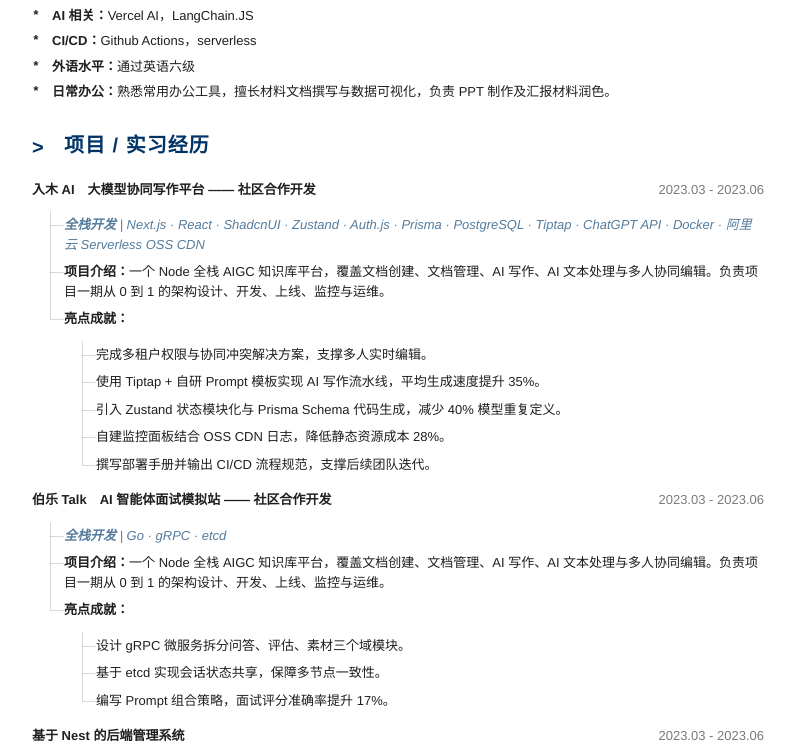
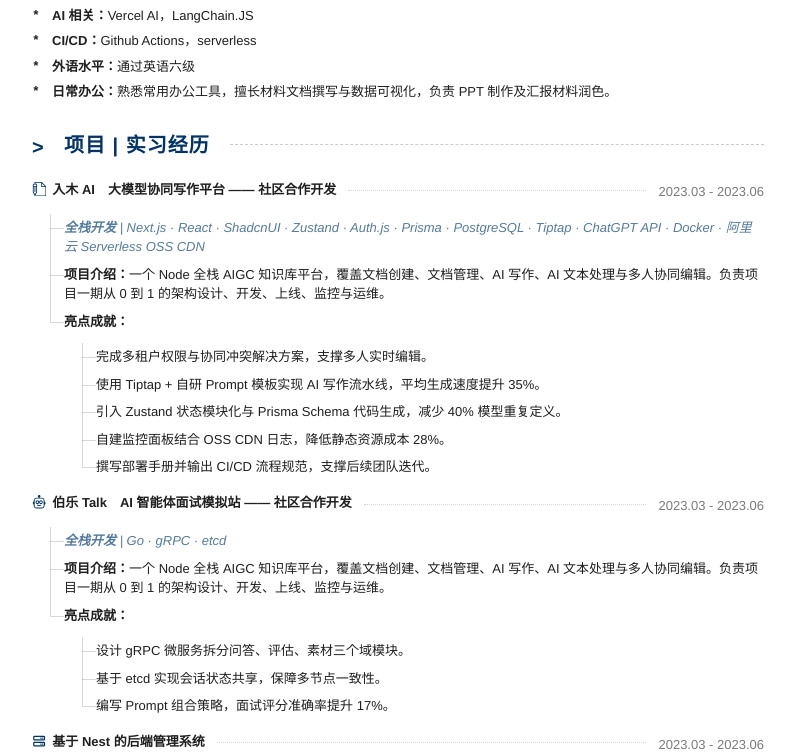
Before and after one commit to boat2moon/boat2moon, a Next.js app: page /resume in a window 1280 px wide. Shown: the part 600-1356 px from the top of the page, without its empty margins (242-1037 px from the left). Built offline with nearby package versions, Linux system fonts and the light colour scheme.

Commit message:
feat: better resume

```diff
--- a/src/app/resume/page.tsx
+++ b/src/app/resume/page.tsx
@@ -1,9 +1,14 @@
 import Image from "next/image";
 
 import { FaGithub } from "react-icons/fa";
+import { FaGlobe } from "react-icons/fa";
 import { MdEmail } from "react-icons/md";
 import { PiPhoneCallFill } from "react-icons/pi";
-import { FaGlobe } from "react-icons/fa";
+import { BiSolidNetworkChart } from "react-icons/bi";
+import { VscRobot } from "react-icons/vsc";
+import { TfiWrite } from "react-icons/tfi";
+import { BiServer } from "react-icons/bi";
+import { GiMedicines } from "react-icons/gi";
 
 import styles from "./resume.module.scss";
 
@@ -111,13 +116,15 @@ export default function ResumePage() {
         </section>
 
         <section className={styles.section}>
-          <h2 className={styles.sectionTitle}>项目 / 实习经历</h2>
+          <h2 className={styles.sectionTitle}>项目 | 实习经历</h2>
           <ul className={styles.tree}>
             <li>
               <div className={styles.node}>
                 <span className={styles.nodeTitle}>
+                  <TfiWrite aria-hidden="true" className={styles.nodeIcon} />
                   入木 AI　大模型协同写作平台 —— 社区合作开发
                 </span>
+                <span aria-hidden="true" className={styles.nodeSeparator} />
                 <span className={styles.nodeTime}>2023.03 - 2023.06</span>
               </div>
               <ul>
@@ -162,8 +169,10 @@ export default function ResumePage() {
             <li>
               <div className={styles.node}>
                 <span className={styles.nodeTitle}>
+                  <VscRobot aria-hidden="true" className={styles.nodeIcon} />
                   伯乐 Talk　AI 智能体面试模拟站 —— 社区合作开发
                 </span>
+                <span aria-hidden="true" className={styles.nodeSeparator} />
                 <span className={styles.nodeTime}>2023.03 - 2023.06</span>
               </div>
               <ul>
@@ -199,7 +208,11 @@ export default function ResumePage() {
 
             <li>
               <div className={styles.node}>
-                <span className={styles.nodeTitle}>基于 Nest 的后端管理系统</span>
+                <span className={styles.nodeTitle}>
+                  <BiServer aria-hidden="true" className={styles.nodeIcon} />
+                  基于 Nest 的后端管理系统
+                </span>
+                <span aria-hidden="true" className={styles.nodeSeparator} />
                 <span className={styles.nodeTime}>2023.03 - 2023.06</span>
               </div>
               <ul>
@@ -244,8 +257,10 @@ export default function ResumePage() {
             <li>
               <div className={styles.node}>
                 <span className={styles.nodeTitle}>
+                  <BiSolidNetworkChart aria-hidden="true" className={styles.nodeIcon} />
                   城市巨系统网络攻防建模（一期）—— 合肥国家科学中心数据科学研究院
                 </span>
+                <span aria-hidden="true" className={styles.nodeSeparator} />
                 <span className={styles.nodeTime}>2024.03 - 2024.06</span>
               </div>
               <ul>
@@ -284,8 +299,10 @@ export default function ResumePage() {
             <li>
               <div className={styles.node}>
                 <span className={styles.nodeTitle}>
+                  <GiMedicines aria-hidden="true" className={styles.nodeIcon} />
                   AI 赋能 ADC 药物全链路研发（一期）—— 觉微软件科技（苏州）有限公司
                 </span>
+                <span aria-hidden="true" className={styles.nodeSeparator} />
                 <span className={styles.nodeTime}>2023.09 - 2023.12</span>
               </div>
               <ul>
--- a/src/app/resume/resume.module.scss
+++ b/src/app/resume/resume.module.scss
@@ -115,6 +115,9 @@
 
 .sectionTitle {
   position: relative;
+  display: flex;
+  align-items: center;
+  gap: 12px;
   margin: 0 0 16px;
   font-size: 20px;
   color: var(--primary);
@@ -130,6 +133,13 @@
   left: 0;
   top: 2px;
   font-weight: 700;
+}
+
+.sectionTitle::after {
+  content: "";
+  flex: 1 1 auto;
+  border-bottom: 1px dashed rgba(0, 0, 0, 0.2);
+  margin-left: 8px;
 }
 
 .skillList,
@@ -223,9 +233,25 @@
   align-items: baseline;
 }
 
+.nodeSeparator {
+  flex: 1 1 auto;
+  align-self: center;
+  border-bottom: 1px dotted rgba(0, 0, 0, 0.159);
+  min-width: 48px;
+  height: 0;
+}
+
 .nodeTitle {
+  display: inline-flex;
+  align-items: center;
+  gap: 6px;
   font-weight: 700;
   color: var(--text);
+}
+
+.nodeIcon {
+  font-size: 1.1em;
+  color: var(--primary);
 }
 
 .nodeTags {
```
